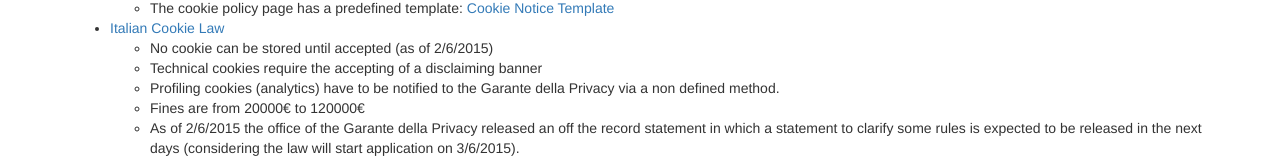
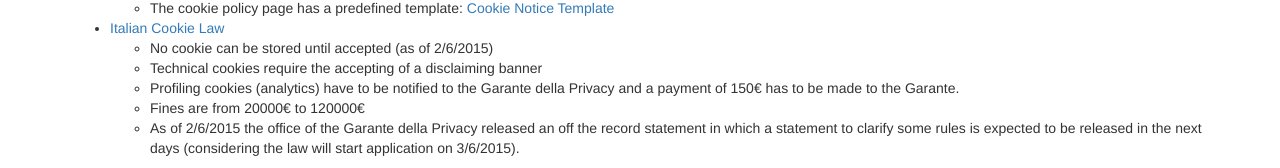
Before and after one commit to sirmmo/cookie-tools, a plain HTML site: page index.html in a window 1280 px wide. Shown: the part 2301-2469 px from the top of the page. Drawn offline with nearby package versions, Linux system fonts and the light colour scheme.

Commit message:
Update index.html

```diff
--- a/index.html
+++ b/index.html
@@ -135,7 +135,7 @@
             <ul>
               <li>No cookie can be stored until accepted (as of 2/6/2015)</li>
               <li>Technical cookies require the accepting of a disclaiming banner</li>
-              <li>Profiling cookies (analytics) have to be notified to the Garante della Privacy via a non defined method.</li>
+              <li>Profiling cookies (analytics) have to be notified to the Garante della Privacy and a payment of 150&euro; has to be made to the Garante.</li>
               <li>Fines are from 20000&euro; to 120000&euro;</li>
               <li>As of 2/6/2015 the office of the Garante della Privacy released an off the record statement in which a statement to clarify some rules is expected to be released in the next days (considering the law will start application on 3/6/2015).</li>
             </ul>
```
